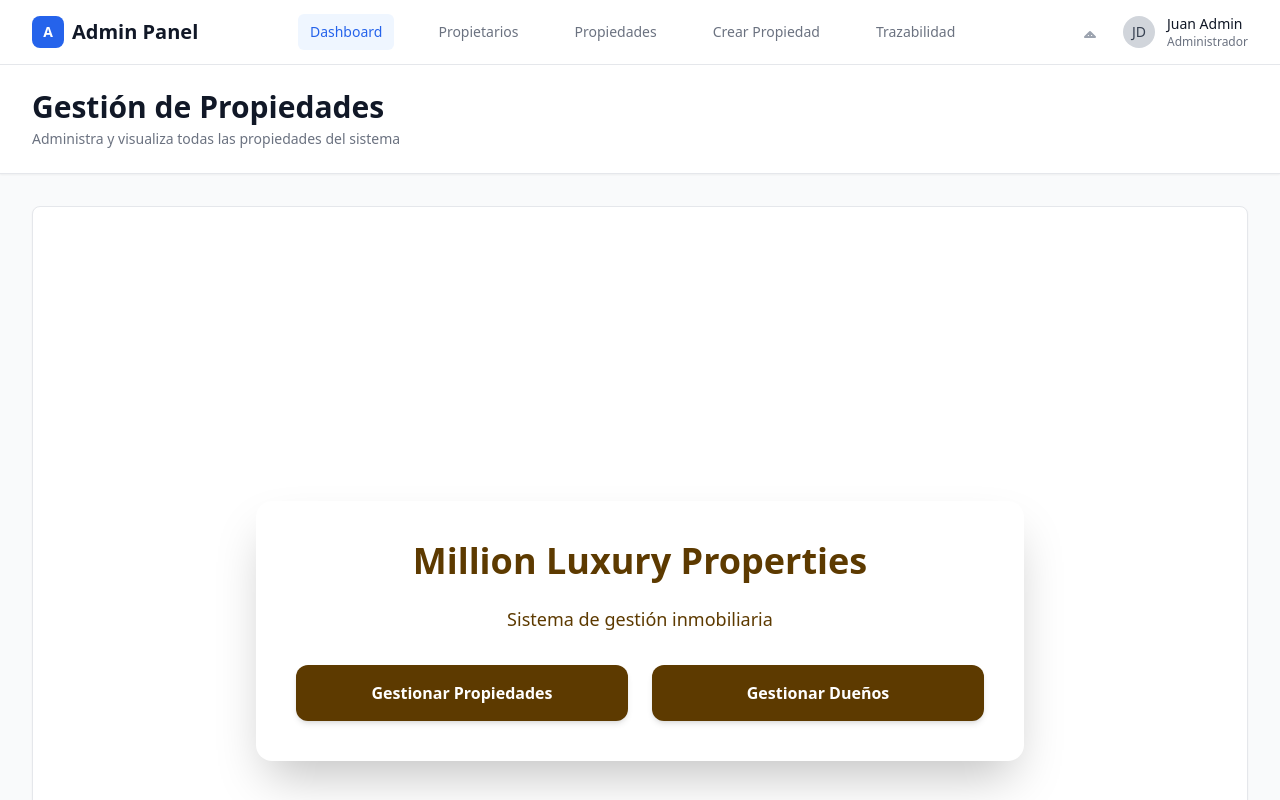
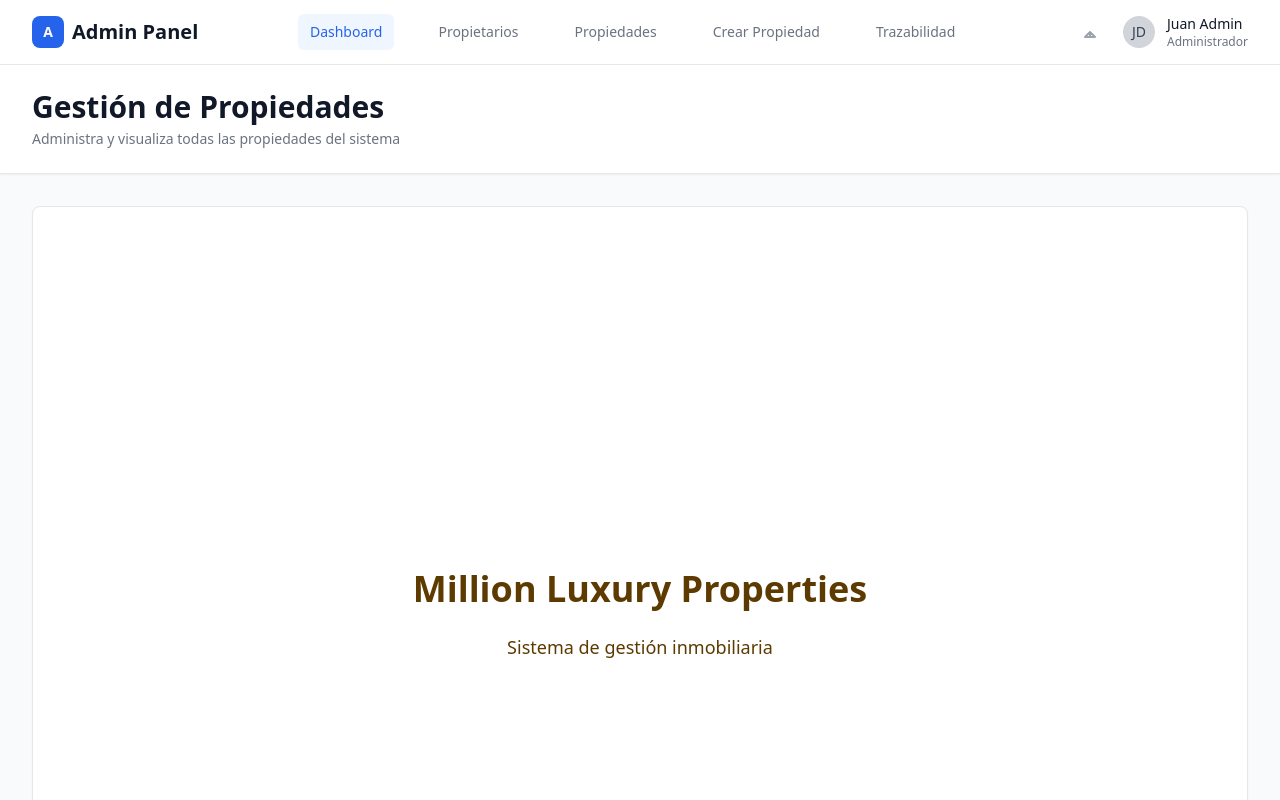
Before and after one commit to DiegoMoreno2608/Million-Front, a React (Vite) app: page / in a window 1280 px wide. Shown: the top 800 px of the page. Built offline with nearby package versions, Linux system fonts and the light colour scheme.

Commit message:
improve: dashboard

```diff
--- a/src/pages/HomePage.tsx
+++ b/src/pages/HomePage.tsx
@@ -9,27 +9,9 @@
       title="Gestión de Propiedades"
       subtitle="Administra y visualiza todas las propiedades del sistema"
     >
-    <div className="min-h-screen bg-gradient-to-br flex items-center justify-center p-4">
-      <div className="bg-white shadow-2xl rounded-2xl p-10 w-full max-w-3xl">
+    <div className="min-h-screen bg-gradient-to-br flex flex-col items-center justify-center p-4">
         <h1 className="text-4xl font-bold mb-6 text-center text-[#5d3a00]">Million Luxury Properties</h1>
         <p className="text-lg text-center text-[#5d3a00] mb-8">Sistema de gestión inmobiliaria</p>
-
-        <div className="grid grid-cols-1 md:grid-cols-2 gap-6">
-          <button
-            className="bg-[#5d3a00] hover:bg-[#7b4c00] text-white font-semibold py-4 px-6 rounded-xl shadow-md transition duration-300"
-            onClick={() => navigate('/properties')}
-          >
-            Gestionar Propiedades
-          </button>
-
-          <button
-            className="bg-[#5d3a00] hover:bg-[#7b4c00] text-white font-semibold py-4 px-6 rounded-xl shadow-md transition duration-300"
-            onClick={() => navigate('/owners')}
-          >
-            Gestionar Dueños
-          </button>
-        </div>
-      </div>
     </div>
     </AdminLayout>
   );
```
